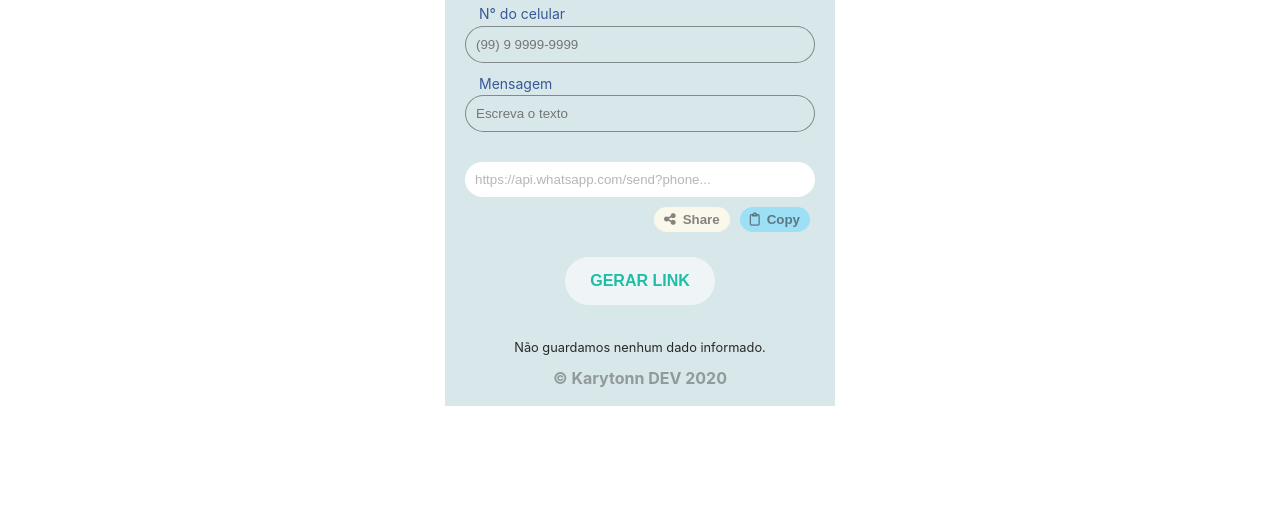
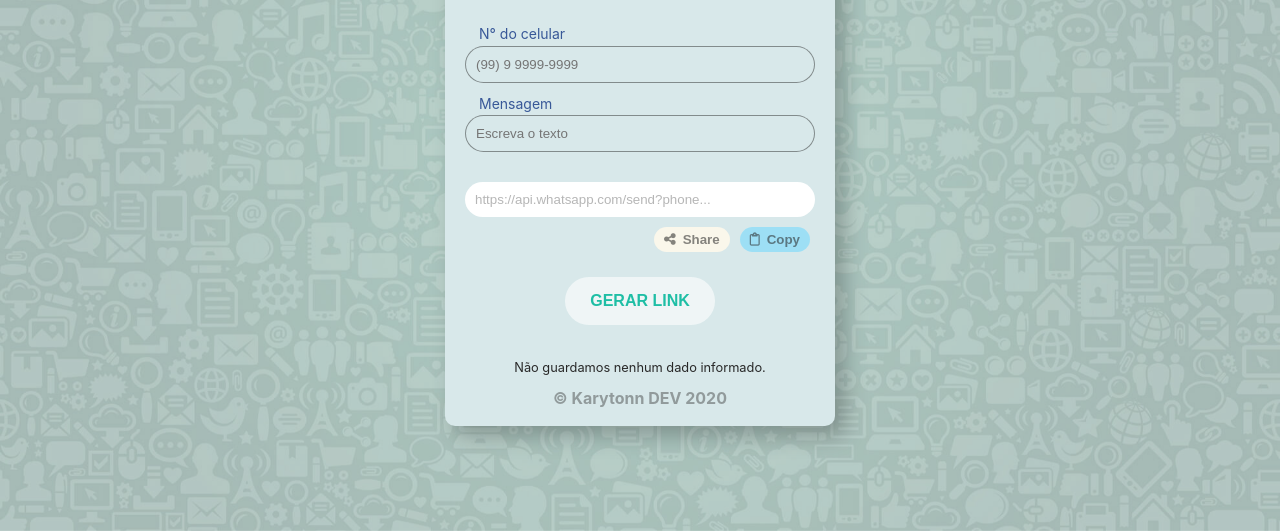
Before and after one commit to Karytonn/Cria-Link, a plain HTML site: page public/index.html in a window 1280 px wide. Shown: the part 269-800 px from the top of the page. Drawn offline with Linux system fonts and the light colour scheme.

Commit message:
add background img

```diff
--- a/public/assets/css/style.css
+++ b/public/assets/css/style.css
@@ -2,6 +2,23 @@
 
 body {
   font-family: -apple-system, BlinkMacSystemFont, "Segoe UI", Roboto, Oxygen, Ubuntu, Cantarell, "Open Sans", "Helvetica Neue", sans-serif;
+
+}
+
+body::after {
+	background: url(../img/background-whatsapp.jpg) no-repeat center center fixed;
+  	background-size: cover;
+  	-webkit-background-size: cover;
+  	-moz-background-size: cover;
+	-o-background-size: cover;
+	opacity: 0.4;
+	position: absolute;
+	content: "";
+	top: 0;
+  	bottom: 0;
+  	right: 0;
+  	left: 0;
+  	z-index: -1;
 
 }
 
@@ -11,10 +28,18 @@ main {
 
   width: 350px;
   height: auto;
-  margin: 20px auto;
+  margin: 5vh auto;
   background-color: #d8e8ea;
   padding: 20px;
 
+  border-radius: 10px 10px 10px 10px;
+  -moz-border-radius: 10px 10px 10px 10px;
+  -webkit-border-radius: 10px 10px 10px 10px;
+  border: 0px solid #000000;
+
+	-webkit-box-shadow: 10px 10px 21px 0px rgba(0,0,0,0.25);
+	-moz-box-shadow: 10px 10px 21px 0px rgba(0,0,0,0.25);
+	box-shadow: 10px 10px 21px 0px rgba(0,0,0,0.25);
 }
 
 .w-icon {
@@ -163,7 +188,10 @@ input[type=number]::-webkit-outer-spin-button {
     width: auto;
     height: 100%;
     background-color: #d8e8ea;
-    padding: 20px;
+	padding: 20px;
+
+	border-radius: none;
+	box-shadow: none;
 
   }
 
@@ -171,4 +199,8 @@ input[type=number]::-webkit-outer-spin-button {
     background: #d8e8ea;
   }
 
+  body::after {
+	background: #d8e8ea;
+  }
+
 }
```
Also changed, not shown: public/assets/img/background-whatsapp.jpg (added), public/assets/js/getlink.js (line endings or trailing spaces), public/index.html (line endings or trailing spaces), public/pwabuilder-sw.js (line endings or trailing spaces), 1 other file.
